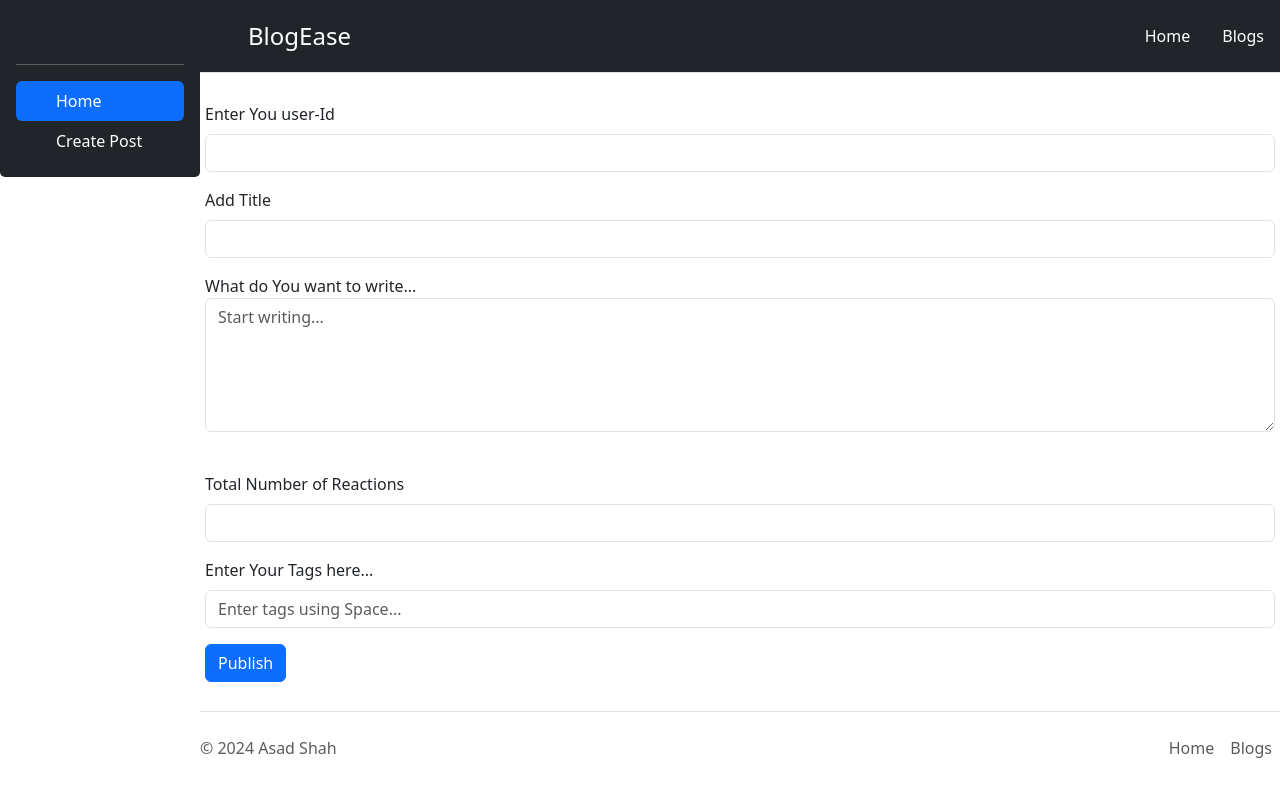
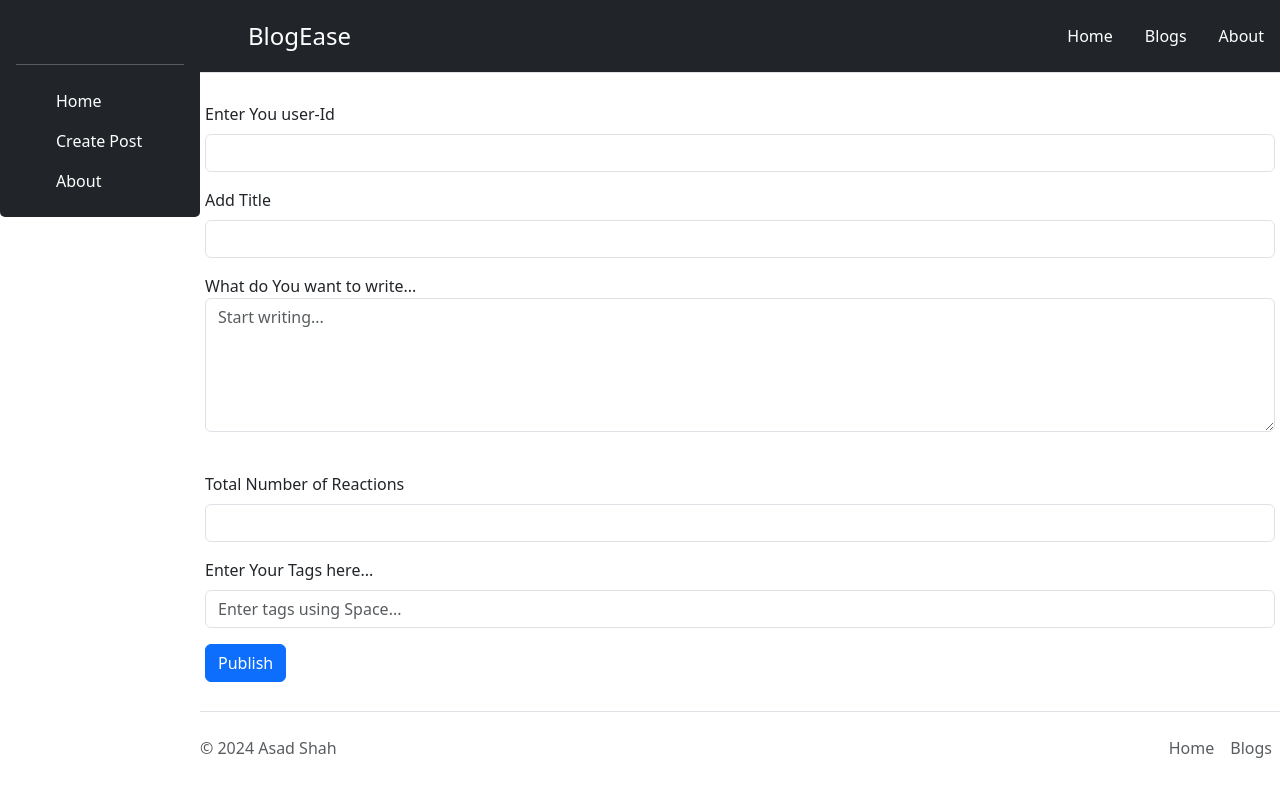
Before and after one commit to iamasadshah/simple-blog-app-UI, a React (Vite) app: page /create-post in a window 1280 px wide. Shown: the top 796 px of the page. Built offline with nearby package versions, Linux system fonts and the light colour scheme.

Commit message:
last commit

```diff
--- a/src/component/Createpost.jsx
+++ b/src/component/Createpost.jsx
@@ -1,5 +1,6 @@
 import React, { useContext, useRef } from "react";
 import { PostList } from "../store/posts-list-store";
+import { useNavigate } from "react-router-dom";
 const Createpost = () => {
   const { addPost } = useContext(PostList);
   const userIdElement = useRef();
--- a/src/component/Head.jsx
+++ b/src/component/Head.jsx
@@ -1,4 +1,5 @@
 import React from "react";
+import { Link } from "react-router-dom";
 
 const Head = () => {
   return (
@@ -15,14 +16,19 @@
         </a>
         <ul className="nav nav-pills ">
           <li className="nav-item">
-            <a href="#" className="nav-link text-white">
+            <Link to="/" className="nav-link text-white">
               Home
-            </a>
+            </Link>
           </li>
           <li className="nav-item">
-            <a href="#" className="nav-link text-white">
+            <Link to="/" className="nav-link text-white">
               Blogs
-            </a>
+            </Link>
+          </li>
+          <li className="nav-item">
+            <Link to="about" className="nav-link text-white">
+              About
+            </Link>
           </li>
         </ul>
       </header>
--- a/src/component/Postlist.jsx
+++ b/src/component/Postlist.jsx
@@ -3,8 +3,10 @@
 import { PostList as PostListData } from "../store/posts-list-store";
 import WelcomeMessage from "./WelcomeMessage";
 import Loading from "./Loading";
+import { useNavigate } from "react-router-dom";
 
 const Postlist = () => {
+  const navigate = useNavigate();
   const { postList, addInitialPosts } = useContext(PostListData);
 
   const [fetching, setFetching] = useState(false);
@@ -19,6 +21,7 @@
         addInitialPosts(data.posts);
         setFetching(false);
       });
+    navigate("/");
     return () => {
       controller.abort();
     };
--- a/src/component/Side.jsx
+++ b/src/component/Side.jsx
@@ -1,4 +1,5 @@
 import React from "react";
+import { Link } from "react-router-dom";
 
 const Sidebar = ({ selectedTab, setSelectedTab }) => {
   return (
@@ -7,51 +8,39 @@
         className="d-flex flex-column flex-shrink-0 p-3 text-bg-dark sidebar"
         style={{ width: "200px" }}
       >
-        <a
-          href="/"
+        <Link
+          to="/"
           className="d-flex align-items-center mb-3 mb-md-0 me-md-auto link-body-emphasis text-decoration-none"
         >
           <svg className="bi me-2" width="40" height="32">
             <use xlinkHref="#bootstrap"></use>
           </svg>
           <span className="fs-4"></span>
-        </a>
+        </Link>
         <hr />
         <ul className="nav nav-pills flex-column mb-auto">
-          <li
-            className="nav-item"
-            onClick={() => {
-              setSelectedTab("Home");
-            }}
-          >
-            <a
-              href="#"
-              className={`nav-link text-white ${
-                selectedTab === "Home" && "active"
-              }`}
-              aria-current="page"
-            >
+          <li className="nav-item">
+            <Link to="/" className="nav-link text-white" aria-current="page">
               <svg className="bi pe-none me-2" width="16" height="16">
                 <use xlinkHref="#home"></use>
               </svg>
               Home
-            </a>
+            </Link>
           </li>
-          <li
-            onClick={() => {
-              setSelectedTab("Create Post");
-            }}
-          >
-            <a
-              href="#"
-              className={`nav-link ${
-                selectedTab === "Create Post" && "active "
-              } text-white`}
-            >
+          <li>
+            <a href="/create-post" className="nav-link  text-white">
               <svg className="bi pe-none me-2" width="16" height="16">
                 <use xlinkHref="#speedometer2"></use>
               </svg>
               Create Post
+            </a>
+          </li>
+          <li>
+            <a href="/about" className="nav-link  text-white">
+              <svg className="bi pe-none me-2" width="16" height="16">
+                <use xlinkHref="#speedometer2"></use>
+              </svg>
+              About
             </a>
           </li>
         </ul>
```
